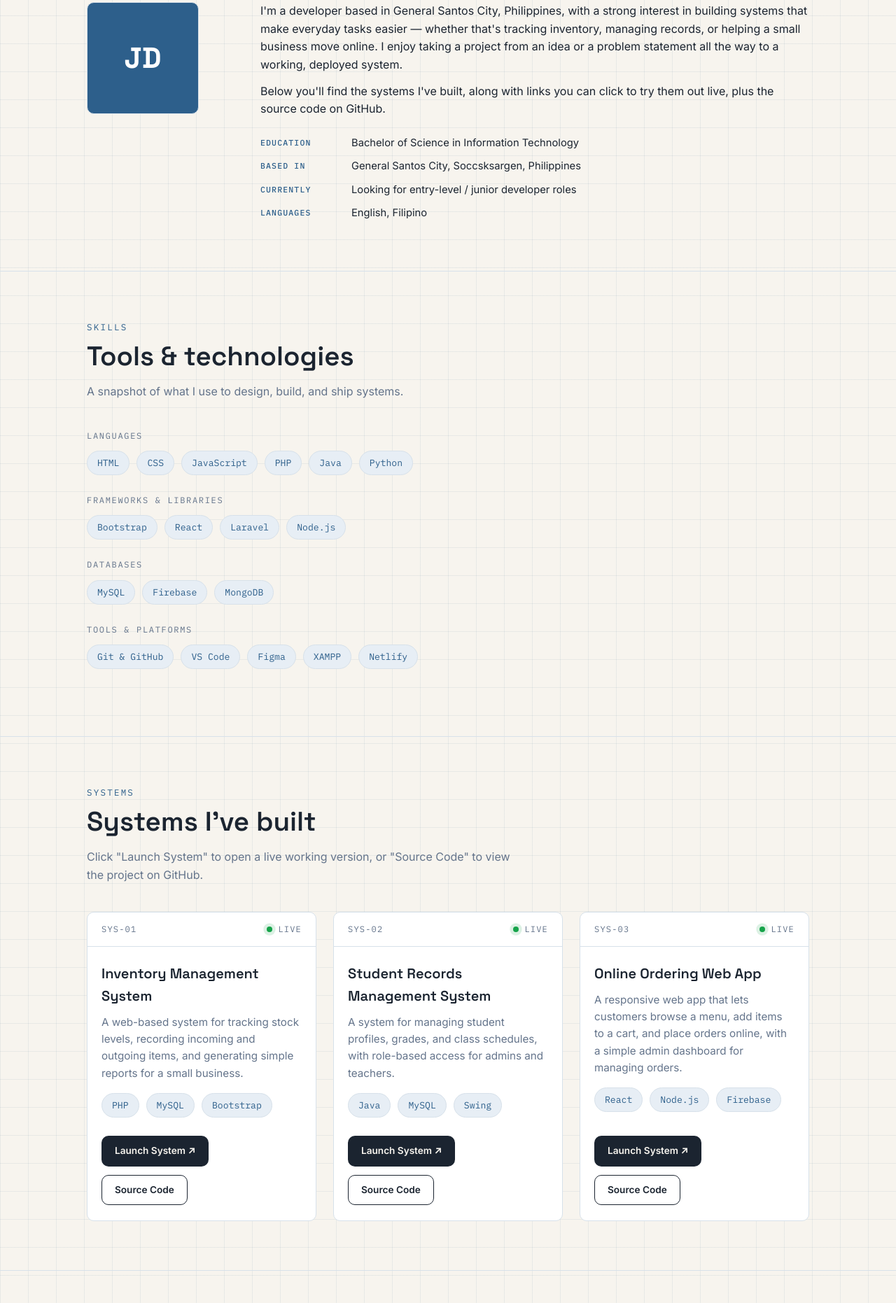
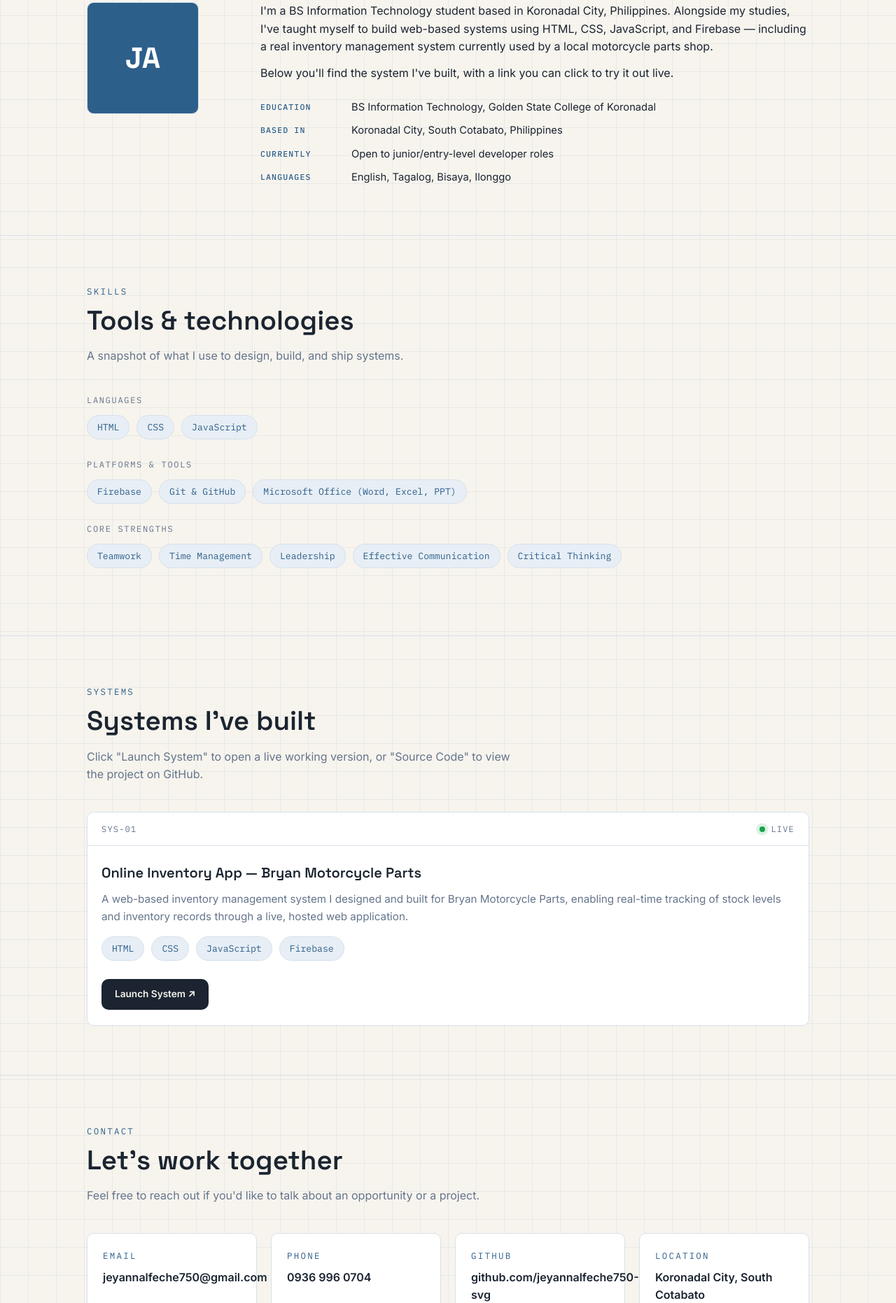
Before and after one commit to jeyannalfeche750-svg/portfolio, a plain HTML site: page index.html in a window 1280 px wide. Shown: the part 938-2800 px from the top of the page at 70% size. Drawn offline with Linux system fonts and the light colour scheme.

Commit message:
Update portfolio details for Jey-Ann T. Alfeche

```diff
--- a/index.html
+++ b/index.html
@@ -3,7 +3,7 @@
 <head>
 <meta charset="UTF-8">
 <meta name="viewport" content="width=device-width, initial-scale=1.0">
-<title>Juan Dela Cruz — Web &amp; Systems Developer</title>
+<title>Jey-Ann T. Alfeche — Web Developer Portfolio</title>
 
 <!--
   ============================================================
@@ -492,7 +492,7 @@
   <!-- ================= NAV ================= -->
   <header class="nav" id="nav">
     <div class="nav__inner wrap">
-      <div class="nav__logo">&lt;Juan<span>DelaCruz</span>/&gt;</div>
+      <div class="nav__logo">&lt;Jey-Ann<span>Alfeche</span>/&gt;</div>
       <nav>
         <ul class="nav__links">
           <li><a href="#about">About</a></li>
@@ -513,18 +513,18 @@
     <div class="wrap">
       <div class="blueprint-frame">
         <p class="eyebrow">Portfolio — Rev. 2026</p>
-        <h1 class="hero__name">Juan Dela Cruz</h1>
-        <p class="hero__role">Web &amp; Systems Developer</p>
+        <h1 class="hero__name">Jey-Ann T. Alfeche</h1>
+        <p class="hero__role">BS Information Technology Student &amp; Web Developer</p>
         <p class="hero__tagline">
-          I design and build practical software systems — from inventory
-          and records management tools to web applications — focused on
-          solving real problems for real users.
+          I build practical, web-based systems that solve real problems —
+          like helping a small business move its inventory tracking online.
+          I enjoy taking an idea from concept to a working, deployed system.
         </p>
 
         <dl class="hero__specs">
           <div class="spec">
             <dt>Role</dt>
-            <dd>Full-Stack Developer</dd>
+            <dd>Web Developer</dd>
           </div>
           <div class="spec">
             <dt>Focus</dt>
@@ -536,7 +536,7 @@
           </div>
           <div class="spec">
             <dt>Location</dt>
-            <dd>General Santos City, PH</dd>
+            <dd>Koronadal City, PH</dd>
           </div>
         </dl>
 
@@ -554,26 +554,25 @@
       <p class="eyebrow">About</p>
       <h2 class="section-title">A bit about me</h2>
       <div class="about__grid">
-        <div class="avatar">JD</div>
+        <div class="avatar">JA</div>
         <div>
           <p>
-            I'm a developer based in General Santos City, Philippines,
-            with a strong interest in building systems that make everyday
-            tasks easier — whether that's tracking inventory, managing
-            records, or helping a small business move online. I enjoy
-            taking a project from an idea or a problem statement all the
-            way to a working, deployed system.
+            I'm a BS Information Technology student based in Koronadal City,
+            Philippines. Alongside my studies, I've taught myself to build
+            web-based systems using HTML, CSS, JavaScript, and Firebase —
+            including a real inventory management system currently used by
+            a local motorcycle parts shop.
           </p>
           <p style="margin-top:12px;">
-            Below you'll find the systems I've built, along with links you
-            can click to try them out live, plus the source code on GitHub.
+            Below you'll find the system I've built, with a link you can
+            click to try it out live.
           </p>
 
           <ul class="about__facts">
-            <li><b>Education</b> Bachelor of Science in Information Technology</li>
-            <li><b>Based in</b> General Santos City, Soccsksargen, Philippines</li>
-            <li><b>Currently</b> Looking for entry-level / junior developer roles</li>
-            <li><b>Languages</b> English, Filipino</li>
+            <li><b>Education</b> BS Information Technology, Golden State College of Koronadal</li>
+            <li><b>Based in</b> Koronadal City, South Cotabato, Philippines</li>
+            <li><b>Currently</b> Open to junior/entry-level developer roles</li>
+            <li><b>Languages</b> English, Tagalog, Bisaya, Ilonggo</li>
           </ul>
         </div>
       </div>
@@ -593,39 +592,26 @@
           <span class="tag">HTML</span>
           <span class="tag">CSS</span>
           <span class="tag">JavaScript</span>
-          <span class="tag">PHP</span>
-          <span class="tag">Java</span>
-          <span class="tag">Python</span>
         </div>
       </div>
 
       <div class="skills__group">
-        <p class="skills__label">Frameworks &amp; Libraries</p>
+        <p class="skills__label">Platforms &amp; Tools</p>
         <div class="tag-row">
-          <span class="tag">Bootstrap</span>
-          <span class="tag">React</span>
-          <span class="tag">Laravel</span>
-          <span class="tag">Node.js</span>
+          <span class="tag">Firebase</span>
+          <span class="tag">Git &amp; GitHub</span>
+          <span class="tag">Microsoft Office (Word, Excel, PPT)</span>
         </div>
       </div>
 
       <div class="skills__group">
-        <p class="skills__label">Databases</p>
+        <p class="skills__label">Core Strengths</p>
         <div class="tag-row">
-          <span class="tag">MySQL</span>
-          <span class="tag">Firebase</span>
-          <span class="tag">MongoDB</span>
-        </div>
-      </div>
-
-      <div class="skills__group">
-        <p class="skills__label">Tools &amp; Platforms</p>
-        <div class="tag-row">
-          <span class="tag">Git &amp; GitHub</span>
-          <span class="tag">VS Code</span>
-          <span class="tag">Figma</span>
-          <span class="tag">XAMPP</span>
-          <span class="tag">Netlify</span>
+          <span class="tag">Teamwork</span>
+          <span class="tag">Time Management</span>
+          <span class="tag">Leadership</span>
+          <span class="tag">Effective Communication</span>
+          <span class="tag">Critical Thinking</span>
         </div>
       </div>
     </div>
@@ -649,76 +635,26 @@
             <span class="status"><span class="status-dot"></span> Live</span>
           </div>
           <div class="card__body">
-            <h3 class="card__title">Inventory Management System</h3>
+            <h3 class="card__title">Online Inventory App — Bryan Motorcycle Parts</h3>
             <p class="card__desc">
-              A web-based system for tracking stock levels, recording
-              incoming and outgoing items, and generating simple reports
-              for a small business.
+              A web-based inventory management system I designed and built
+              for Bryan Motorcycle Parts, enabling real-time tracking of
+              stock levels and inventory records through a live, hosted
+              web application.
             </p>
             <div class="tag-row">
-              <span class="tag">PHP</span>
-              <span class="tag">MySQL</span>
-              <span class="tag">Bootstrap</span>
-            </div>
-          </div>
-          <div class="card__footer">
-            <!-- 🔧 Replace href with your live demo link -->
-            <a class="btn btn--primary" href="#" target="_blank" rel="noopener">Launch System ↗</a>
-            <!-- 🔧 Replace href with your GitHub repo link -->
-            <a class="btn btn--ghost" href="#" target="_blank" rel="noopener">Source Code</a>
-          </div>
-        </article>
-
-        <!-- SYSTEM 2 -->
-        <article class="card">
-          <div class="card__head">
-            <span>SYS-02</span>
-            <span class="status"><span class="status-dot"></span> Live</span>
-          </div>
-          <div class="card__body">
-            <h3 class="card__title">Student Records Management System</h3>
-            <p class="card__desc">
-              A system for managing student profiles, grades, and class
-              schedules, with role-based access for admins and teachers.
-            </p>
-            <div class="tag-row">
-              <span class="tag">Java</span>
-              <span class="tag">MySQL</span>
-              <span class="tag">Swing</span>
-            </div>
-          </div>
-          <div class="card__footer">
-            <a class="btn btn--primary" href="#" target="_blank" rel="noopener">Launch System ↗</a>
-            <a class="btn btn--ghost" href="#" target="_blank" rel="noopener">Source Code</a>
-          </div>
-        </article>
-
-        <!-- SYSTEM 3 -->
-        <article class="card">
-          <div class="card__head">
-            <span>SYS-03</span>
-            <span class="status"><span class="status-dot"></span> Live</span>
-          </div>
-          <div class="card__body">
-            <h3 class="card__title">Online Ordering Web App</h3>
-            <p class="card__desc">
-              A responsive web app that lets customers browse a menu, add
-              items to a cart, and place orders online, with a simple
-              admin dashboard for managing orders.
-            </p>
-            <div class="tag-row">
-              <span class="tag">React</span>
-              <span class="tag">Node.js</span>
+              <span class="tag">HTML</span>
+              <span class="tag">CSS</span>
+              <span class="tag">JavaScript</span>
               <span class="tag">Firebase</span>
             </div>
           </div>
           <div class="card__footer">
-            <a class="btn btn--primary" href="#" target="_blank" rel="noopener">Launch System ↗</a>
-            <a class="btn btn--ghost" href="#" target="_blank" rel="noopener">Source Code</a>
+            <a class="btn btn--primary" href="https://motostocks-pro.web.app/" target="_blank" rel="noopener">Launch System ↗</a>
           </div>
         </article>
 
-        <!-- Duplicate / add more <article class="card">...</article> blocks for more systems -->
+        <!-- Add more <article class="card">...</article> blocks here as you build more systems -->
 
       </div>
     </div>
@@ -737,26 +673,26 @@
       <div class="contact__grid">
         <div class="contact__item">
           <span class="eyebrow">Email</span>
-          <a href="mailto:juan.delacruz@email.com">juan.delacruz@email.com</a>
+          <a href="mailto:jeyannalfeche750@gmail.com">jeyannalfeche750@gmail.com</a>
         </div>
         <div class="contact__item">
           <span class="eyebrow">Phone</span>
-          <a href="tel:+639000000000">+63 900 000 0000</a>
+          <a href="tel:+639369960704">0936 996 0704</a>
         </div>
         <div class="contact__item">
           <span class="eyebrow">GitHub</span>
-          <a href="#" target="_blank" rel="noopener">github.com/yourusername</a>
+          <a href="https://github.com/jeyannalfeche750-svg" target="_blank" rel="noopener">github.com/jeyannalfeche750-svg</a>
         </div>
         <div class="contact__item">
-          <span class="eyebrow">LinkedIn</span>
-          <a href="#" target="_blank" rel="noopener">linkedin.com/in/yourusername</a>
+          <span class="eyebrow">Location</span>
+          <a href="#" style="cursor:default;">Koronadal City, South Cotabato</a>
         </div>
       </div>
     </div>
   </section>
 
   <footer>
-    © <span id="year"></span> Juan Dela Cruz — Built with HTML, CSS &amp; JavaScript
+    © <span id="year"></span> Jey-Ann T. Alfeche — Built with HTML, CSS &amp; JavaScript
   </footer>
 
   <script>
```
